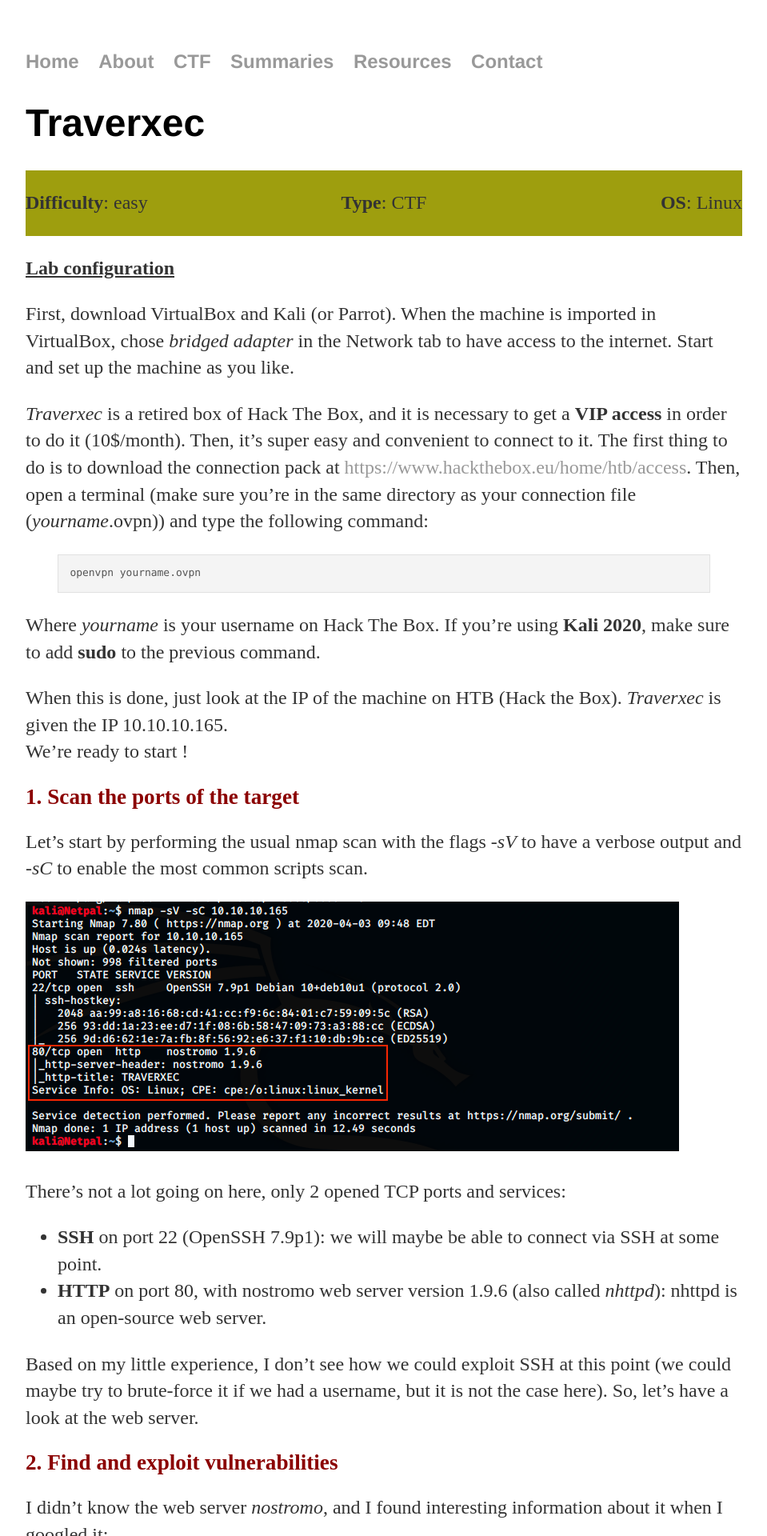
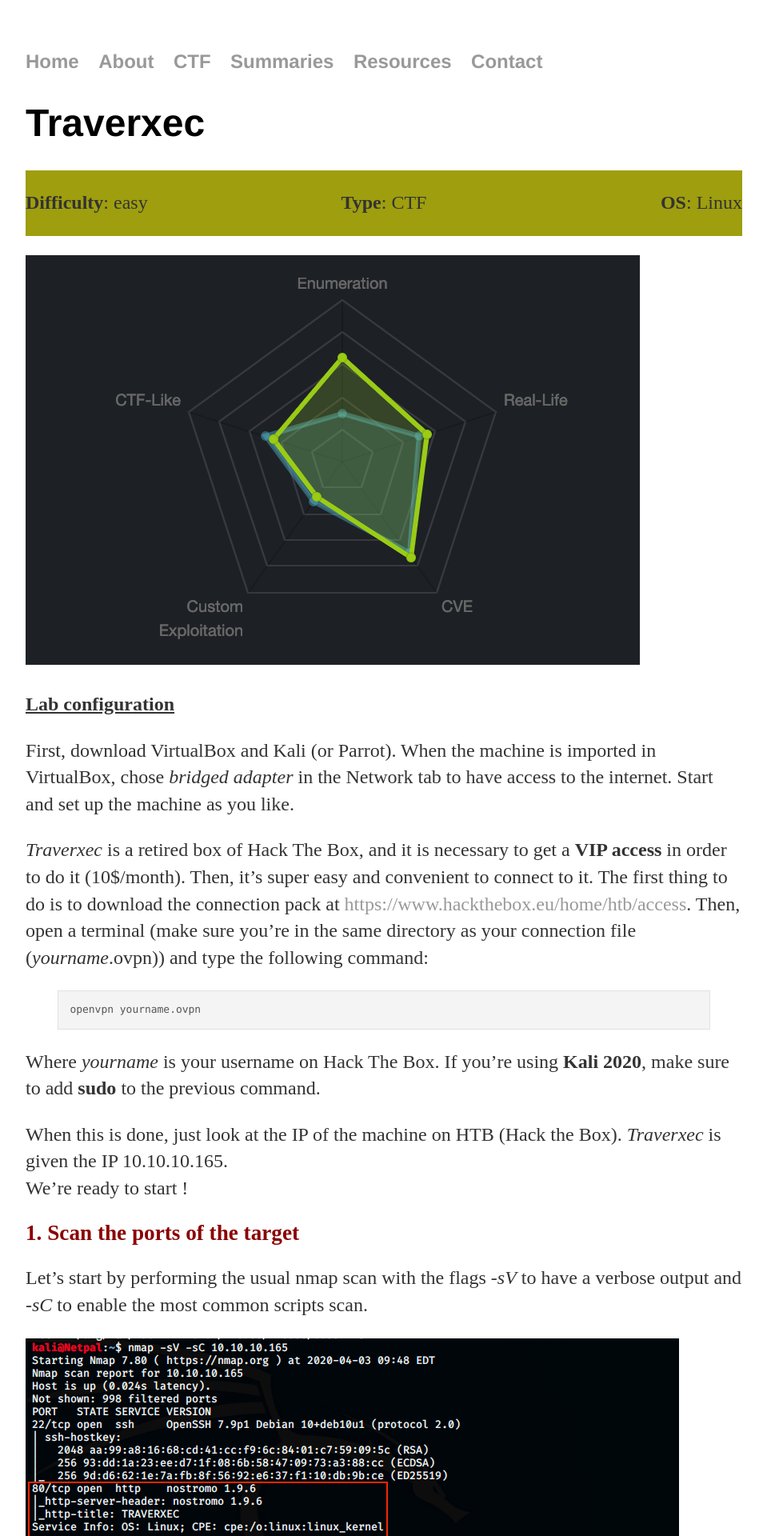
Before and after one commit to jsom1/jsom1.github.io, a Jekyll site: the page built from _walkthroughs/Traverxec.md, in a window 1280 px wide. Shown: the top 1920 px of the page at 80% size, without its empty margins (160-1119 px from the left). Built offline with Jekyll 4.4.1, drawn with Linux system fonts in a browser that asks for light colours; our own code applies the rules of GitHub Pages for plain Markdown files.

Commit message:
Update Traverxec.md

```diff
--- a/_walkthroughs/Traverxec.md
+++ b/_walkthroughs/Traverxec.md
@@ -15,6 +15,10 @@
  </div>
  <div style="clear: both;"></div>
  </div>
+
+<div class="img_container">
+![desc]({{https://jsom1.github.io/}}/_images/htb_tx_desc.png)
+</div>
 
 <ins>**Lab configuration**</ins>
 
```
